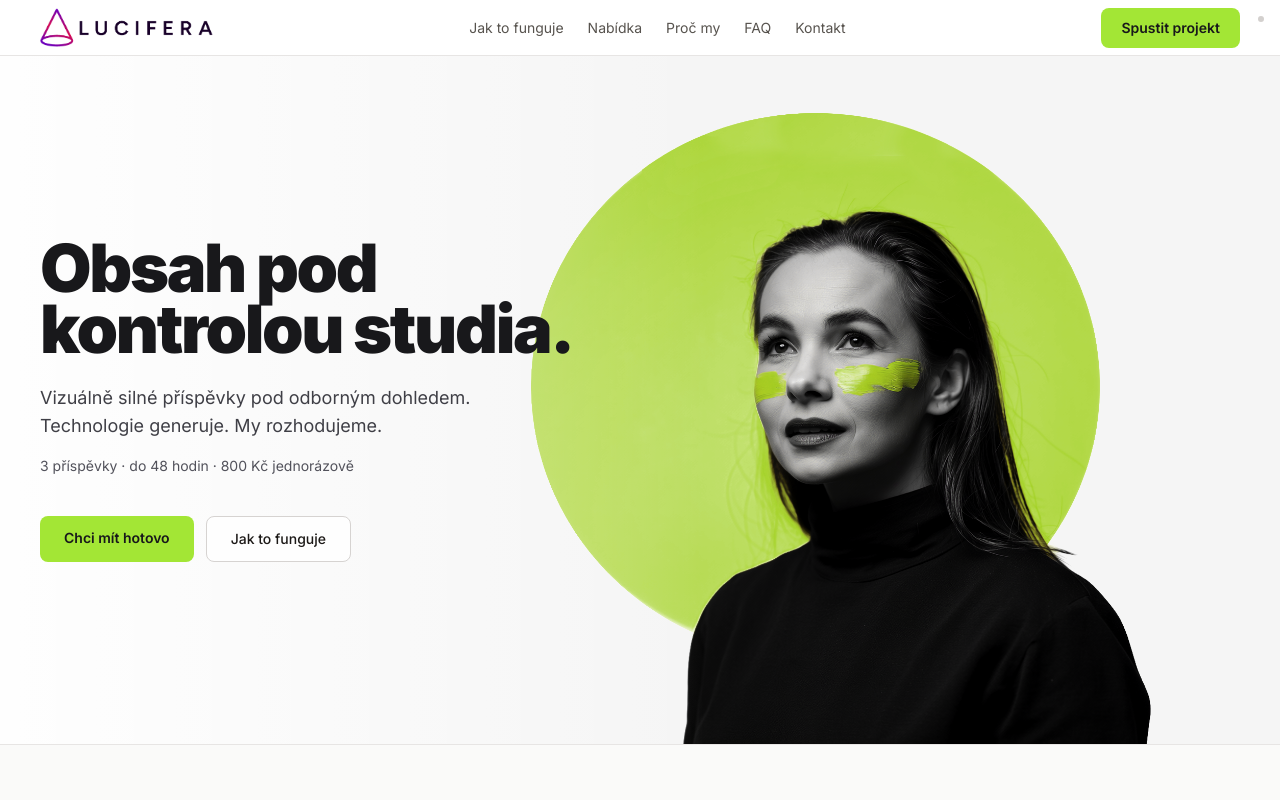
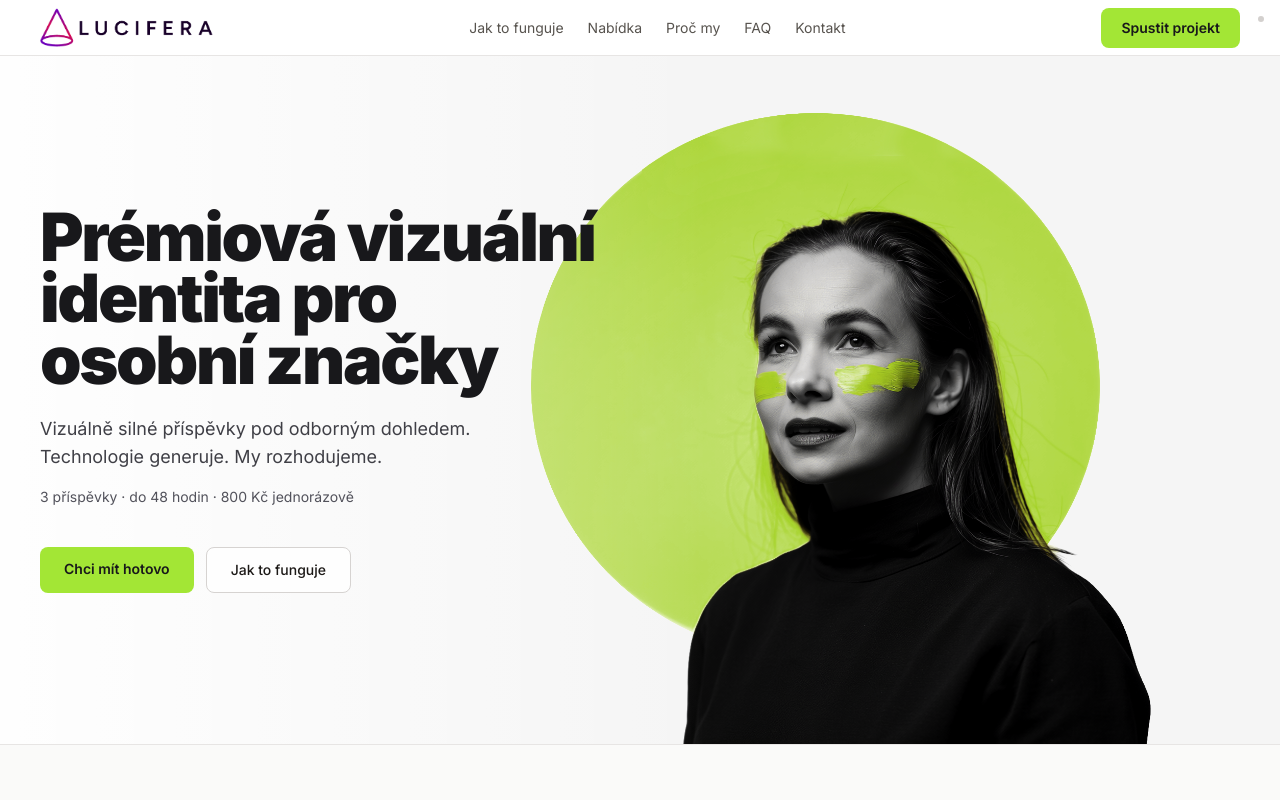
Before and after one commit to katarinabrics-eng/ai-content-studio, a Next.js app in the folder apps/content-studio/: page / in a window 1280 px wide. Shown: the top 800 px of the page. Built offline with nearby package versions, Linux system fonts and the light colour scheme.

Commit message:
refactor: update HomePage heading for improved branding and user engagement

```diff
--- a/apps/content-studio/src/app/page.tsx
+++ b/apps/content-studio/src/app/page.tsx
@@ -25,7 +25,7 @@ export default function HomePage() {
         <div className="relative mx-auto flex min-h-[86vh] max-w-[1360px] flex-col justify-center px-6 py-16 xl:px-10">
           <div className="max-w-[560px]">
             <h1 className="font-sans font-black text-[clamp(2rem,5.2vw,4.5rem)] leading-[0.92] tracking-[-0.035em] text-zinc-900">
-              Obsah pod kontrolou studia.
+              Prémiová vizuální identita pro osobní značky
             </h1>
             <p className="mt-6 max-w-md text-lg text-zinc-700" style={{ lineHeight: "1.75rem" }}>
               Vizuálně silné příspěvky pod odborným dohledem. Technologie generuje. My rozhodujeme.
```
